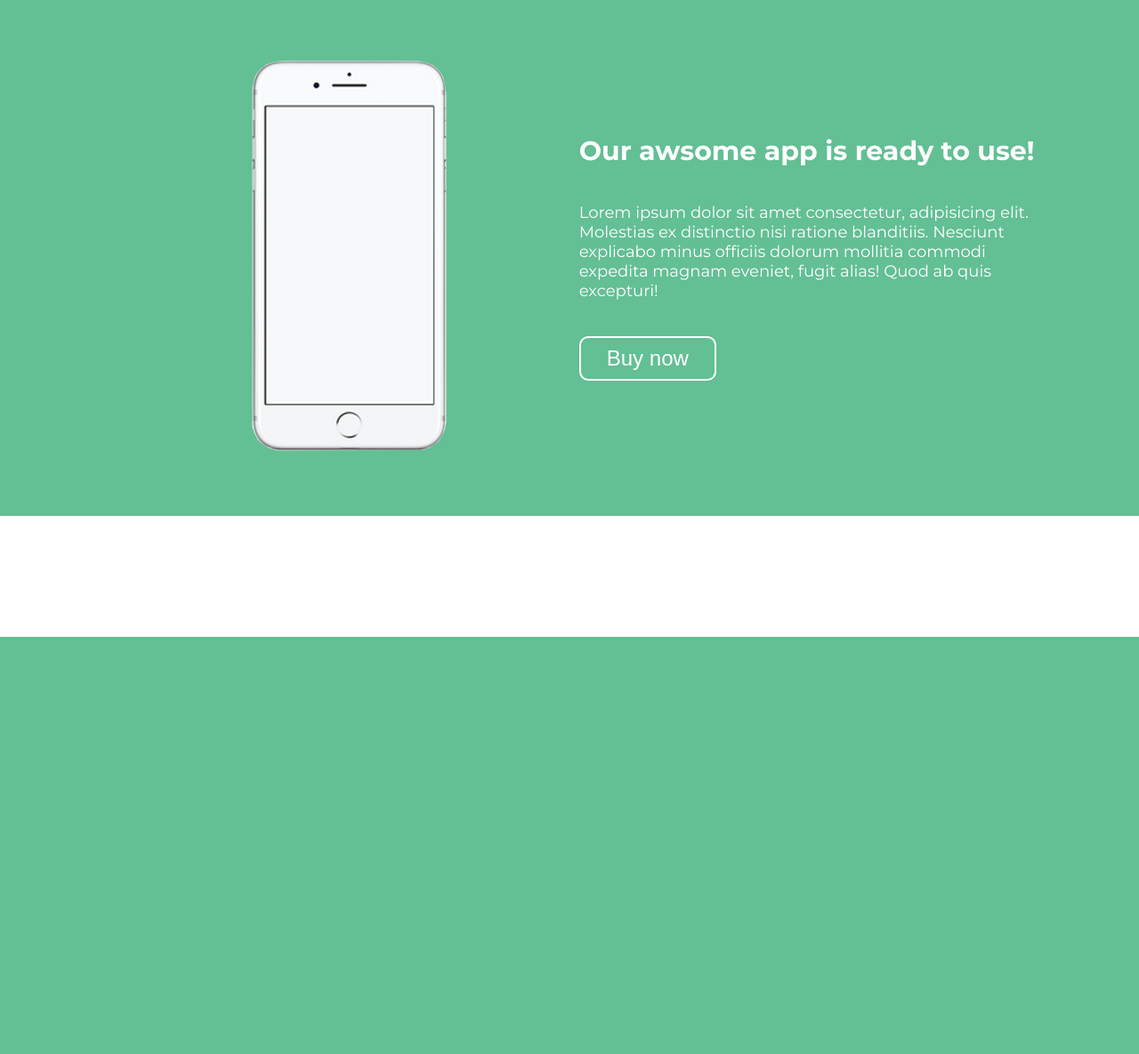
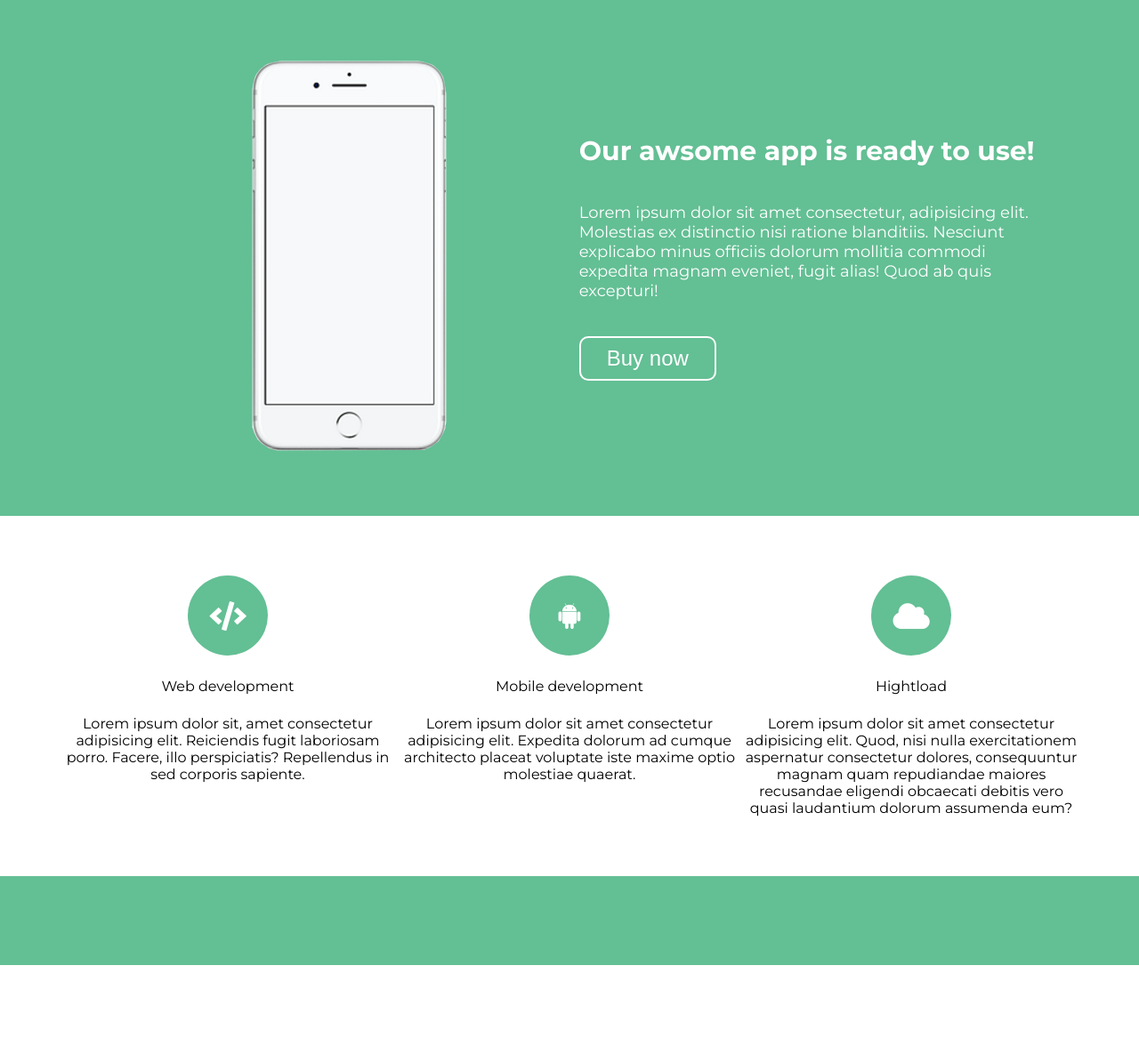
Before and after one commit to VeryLazyFox/homeworks, a PHP site: page / in a window 1280 px wide. Shown: the part 84-1269 px from the top of the page at 89% size. Before the commit the page ends 800 px from the top, so only its background shows below. Run offline with PHP 8.4, Linux system fonts and the light colour scheme.

Commit message:
add section with icons

```diff
--- a/WD_PS1 HTML, CSS/Landing/index.html
+++ b/WD_PS1 HTML, CSS/Landing/index.html
@@ -5,6 +5,7 @@
     <title>N++</title>
     <meta name="viewport" content="width=device-width, initial-scale=1.0">
     <link href="style.css" rel="stylesheet">
+    <link rel="stylesheet" href="https://use.fontawesome.com/releases/v5.7.2/css/all.css" integrity="sha384-fnmOCqbTlWIlj8LyTjo7mOUStjsKC4pOpQbqyi7RrhN7udi9RwhKkMHpvLbHG9Sr" crossorigin="anonymous">
   </head>
   <body>
     <header class='header'>
@@ -29,5 +30,31 @@
         </div>
       </div>
     </section>
+    <section class='icons'>
+      <div class="item">
+        <div class="item__icon">
+          <i class="fas fa-code icon"></i>
+        </div>
+        <div class="item__headline">Web development</div>
+        <div class="item__text">Lorem ipsum dolor sit, amet consectetur adipisicing elit. Reiciendis fugit laboriosam porro. Facere, illo perspiciatis? Repellendus in sed corporis sapiente.</div>
+      </div>
+      <div class="item">
+        <div class="item__icon">
+          <i class="fab fa-android"></i>
+        </div>
+        <div class="item__headline">Mobile development</div>
+        <div class="item__text">Lorem ipsum dolor sit amet consectetur adipisicing elit. Expedita dolorum ad cumque architecto placeat voluptate iste maxime optio molestiae quaerat.</div>
+      </div>
+      <div class="item">
+        <div class="item__icon">
+          <i class="fas fa-cloud"></i>
+        </div>
+        <div class="item__headline">Hightload</div>
+        <div class="item__text">Lorem ipsum dolor sit amet consectetur adipisicing elit. Quod, nisi nulla exercitationem aspernatur consectetur dolores, consequuntur magnam quam repudiandae maiores recusandae eligendi obcaecati debitis vero quasi laudantium dolorum assumenda eum?</div>
+      </div>
+    </section>
+    <section class="contact">
+
+    </section>
   </body>
 </html>
--- a/WD_PS1 HTML, CSS/Landing/style.css
+++ b/WD_PS1 HTML, CSS/Landing/style.css
@@ -69,8 +69,57 @@ body {
   border: solid 2px white;
   border-radius: 10px;
 }
+.iphone .phone__text button:hover {
+  color: #63bf94;
+  border-color: currentColor;
+  background-color: white;
+}
+.iphone .phone__text button:active {
+  transform: translateY(1px);
+  filter: saturate(150%);
+}
 .iphone .phone__image {
   margin-left: 175px;
+}
+
+.icons {
+  display: flex;
+  width: 90%;
+  margin: 0 auto;
+  padding: 67px 0px;
+}
+.icons .item {
+  flex: 1;
+  text-align: center;
+  display: flex;
+  flex-direction: column;
+  align-items: center;
+}
+.icons .item__icon {
+  border-radius: 50%;
+  background-color: #63bf94;
+  color: white;
+  border-radius: 50%;
+  position: relative;
+  width: 90px;
+  height: 90px;
+  margin-bottom: 25px;
+}
+.icons .item__icon i {
+  top: 50%;
+  left: 50%;
+  transform: translate(-50%, -50%);
+  position: absolute;
+  font-size: 33px;
+}
+.icons .item__headline {
+  margin-bottom: 23px;
+}
+
+.contact {
+  padding: 50px 0;
+  display: flex;
+  background-color: #63bf94;
 }
 
 h2 {
--- a/WD_PS1 HTML, CSS/Landing/style.scss
+++ b/WD_PS1 HTML, CSS/Landing/style.scss
@@ -64,6 +64,15 @@ body {
         cursor: pointer;
         border: solid 2px white;
         border-radius: 10px;
+        &:hover{
+            color: #63bf94;
+            border-color: currentColor;
+            background-color: white;
+        }
+        &:active{
+          transform: translateY(1px);
+          filter: saturate(150%);
+        }
       }
     }
     &__image{
@@ -71,6 +80,44 @@ body {
     }
   }
 }
+.icons{
+  display: flex;
+  width: 90%;
+  margin: 0 auto;
+  padding: 67px 0px;
+  .item{
+    flex: 1;
+    text-align: center;
+    display: flex;
+    flex-direction: column;
+    align-items: center;
+    &__icon{
+      border-radius: 50%;
+      background-color: #63bf94;
+      color: white;
+      border-radius: 50%;
+      position: relative;
+      width: 90px;
+      height: 90px;
+      margin-bottom: 25px;
+      i{
+        top: 50%;
+        left: 50%;
+        transform: translate(-50%,-50%);
+        position: absolute;
+        font-size: 33px;
+      }
+    }
+    &__headline{
+      margin-bottom: 23px;
+    }
+  }
+}
+.contact{
+  padding: 50px 0;
+  display: flex;
+  background-color: #63bf94;
+}
 h2{
   font-size: 30px;
   color: white;
```
Also changed, not shown: 1 other file.
